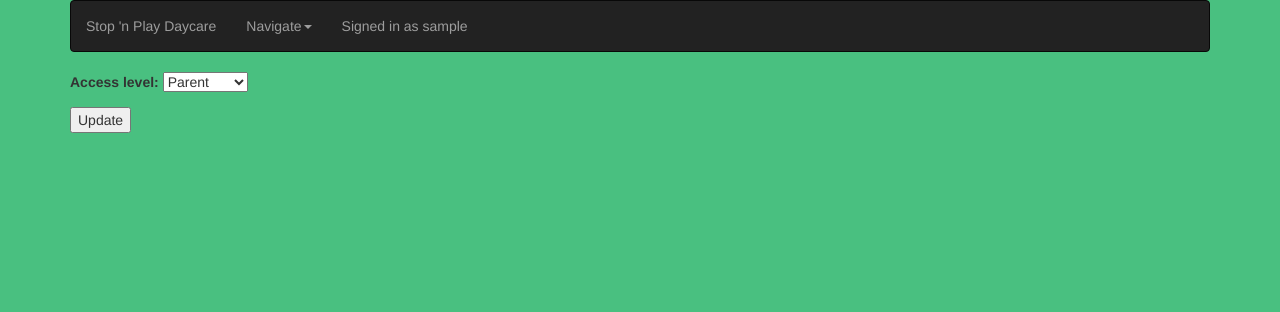
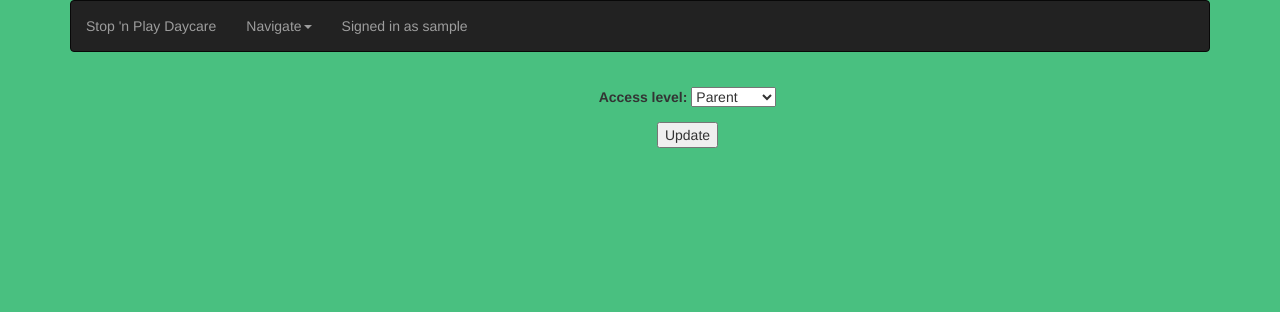
Before and after one commit to rallen0150/child_checkin, a Django app: a page that uses templates/profile.html in a window 1280 px wide. Shown: the top 312 px of the page. Run offline with Django 3.2, Linux system fonts and the light colour scheme; the visitor is signed in with stand-in values (Sample User, id 1); data comes from the database, SQL or seed files in the repository; some libraries are stand-ins or nearby versions.

Commit message:
still styling it up

```diff
--- a/templates/index.html
+++ b/templates/index.html
@@ -2,7 +2,7 @@
 
 {% block content %}
 <br>
-  <h1>Welcome to Stop n' Play Daycare</h1><br><br><br><br><br><br><br>
+  <h1>Welcome to Stop n' Play Daycare</h1><br><br><br><br><br>
   <div class="row">
     <div class="col-md-4 col-md-offset-4">
       <div class="panel panel-warning">
--- a/templates/profile.html
+++ b/templates/profile.html
@@ -1,10 +1,13 @@
 {% extends 'base.html' %}
 
 {% block content %}
-  <form class="" action="" method="post">
-      {{ form.as_p }}
-      <input type="submit" name="" value="Update">
-      {% csrf_token %}
-  </form>
-
+  <div class="col-md-3 col-md-offset-5">
+    <div class="panel-body">
+      <form class="" action="" method="post">
+          {{ form.as_p }}
+          <input type="submit" name="" value="Update">
+          {% csrf_token %}
+      </form>
+    </div>
+  </div>
 {% endblock %}
```
